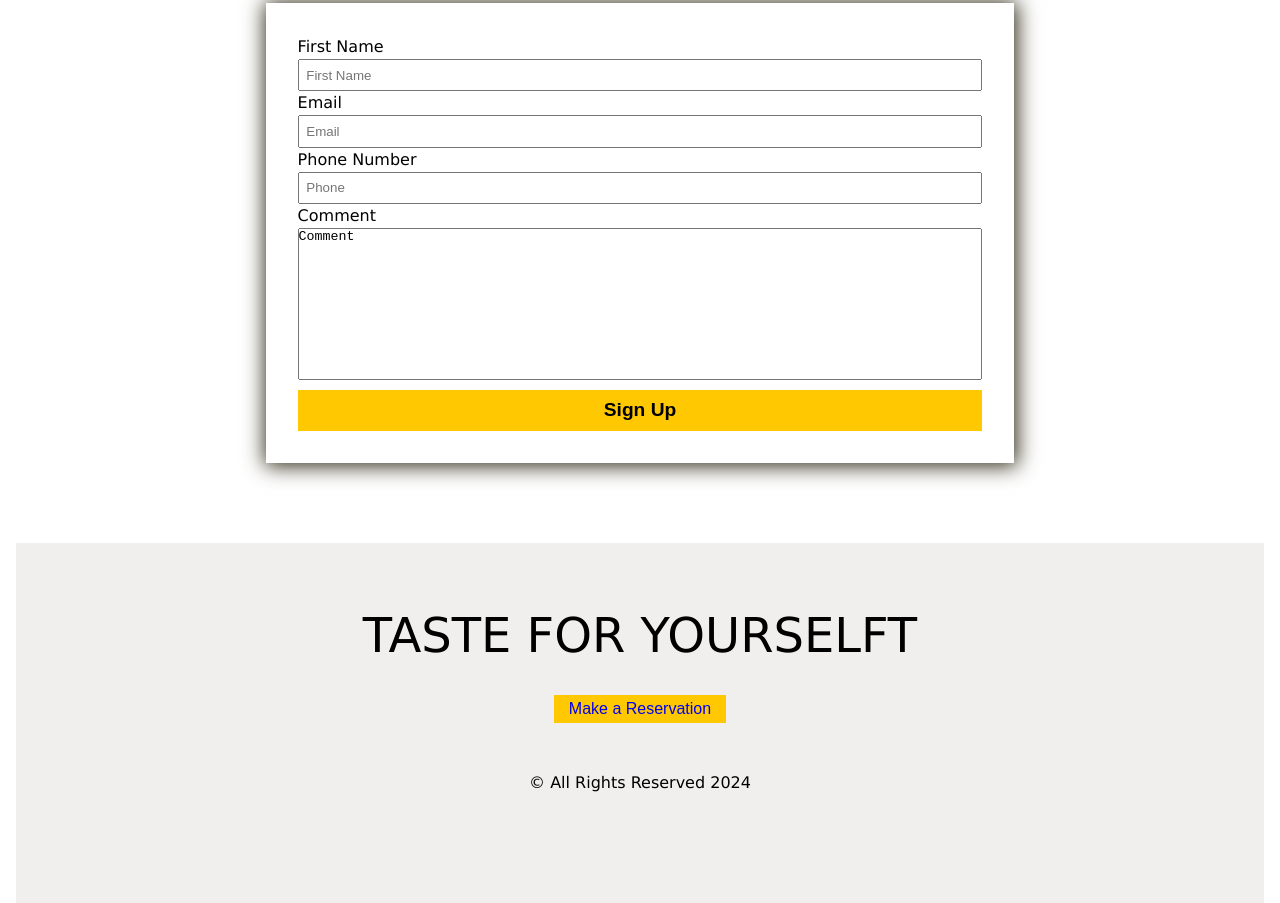
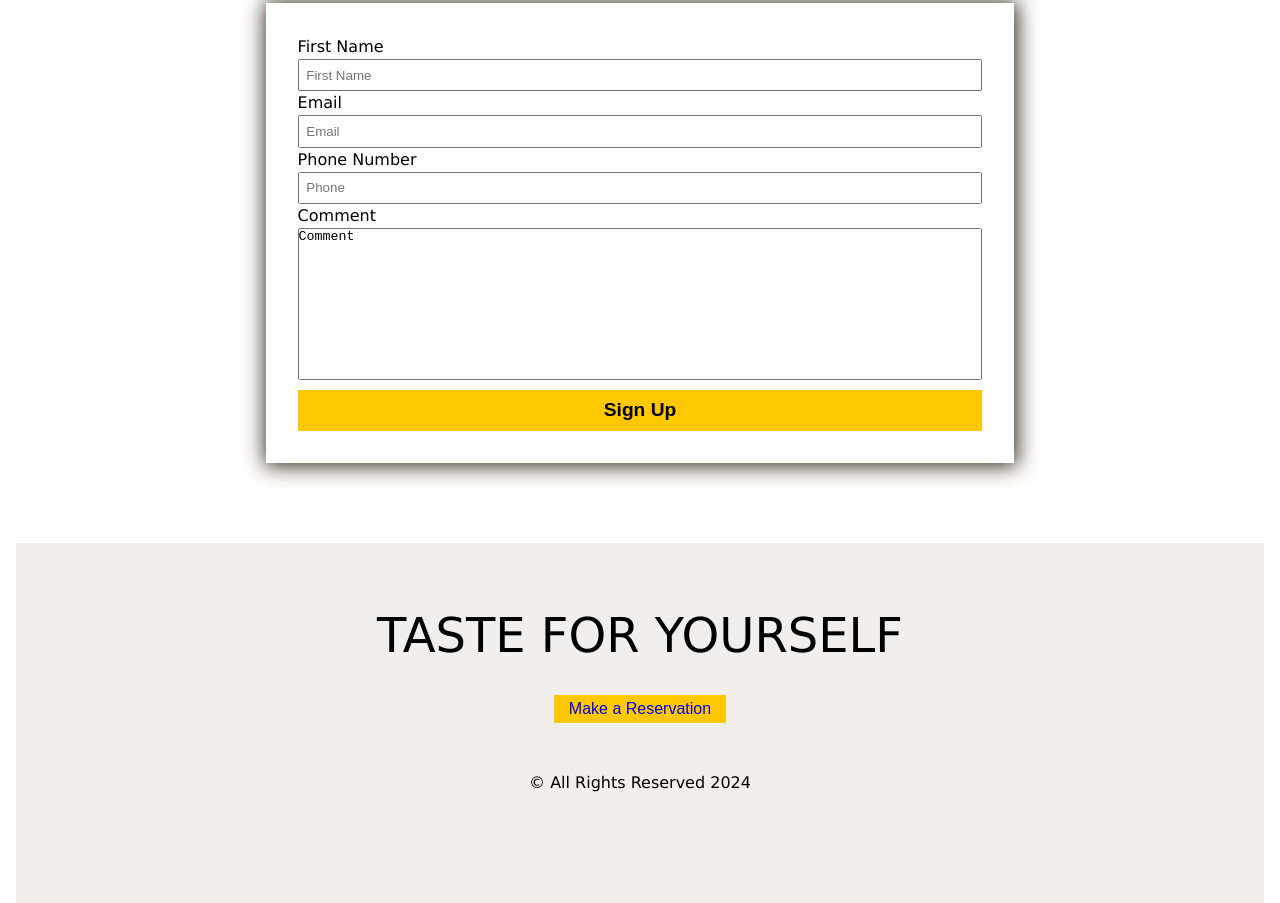
Before and after one commit to Raquecoder/Restaurant-reservation-website, a plain HTML site: page contact.html in a window 1280 px wide. Shown: the part 405-1308 px from the top of the page. Drawn offline with Linux system fonts and the light colour scheme.

Commit message:
Add files via upload

```diff
--- a/contact.html
+++ b/contact.html
@@ -58,14 +58,11 @@
          <textarea rows="10">Comment</textarea>
          <button class="sign-up-btn">Sign Up</button>
     </form>
-
   </section>
-
-
 
   <!---FOOTER--->
   <footer class="footer">
-    <h2 class="footer-title">taste for yourselft</h2>
+    <h2 class="footer-title">taste for yourself</h2>
     <button class="reservation-btn"><a href="make-a-reservation.html" class="link-btn">Make a Reservation</a></button>
     <p class="copyrights"> &#169; All rights reserved 2024</p>
   </footer>
```
Also changed, not shown: about.html (+5 -13 lines), index.html (indentation only). Lines whose indentation alone changed are shown as unchanged.
